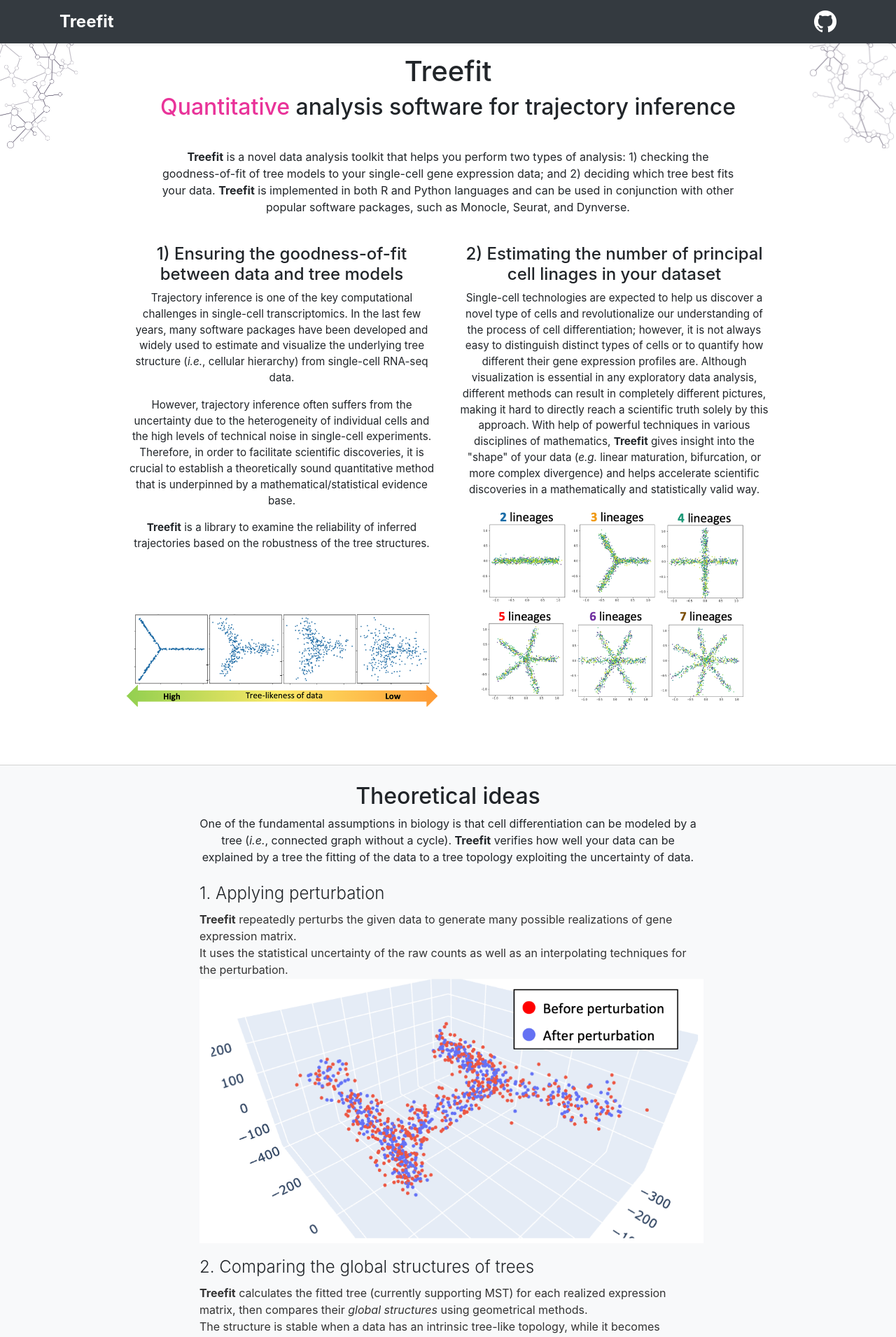
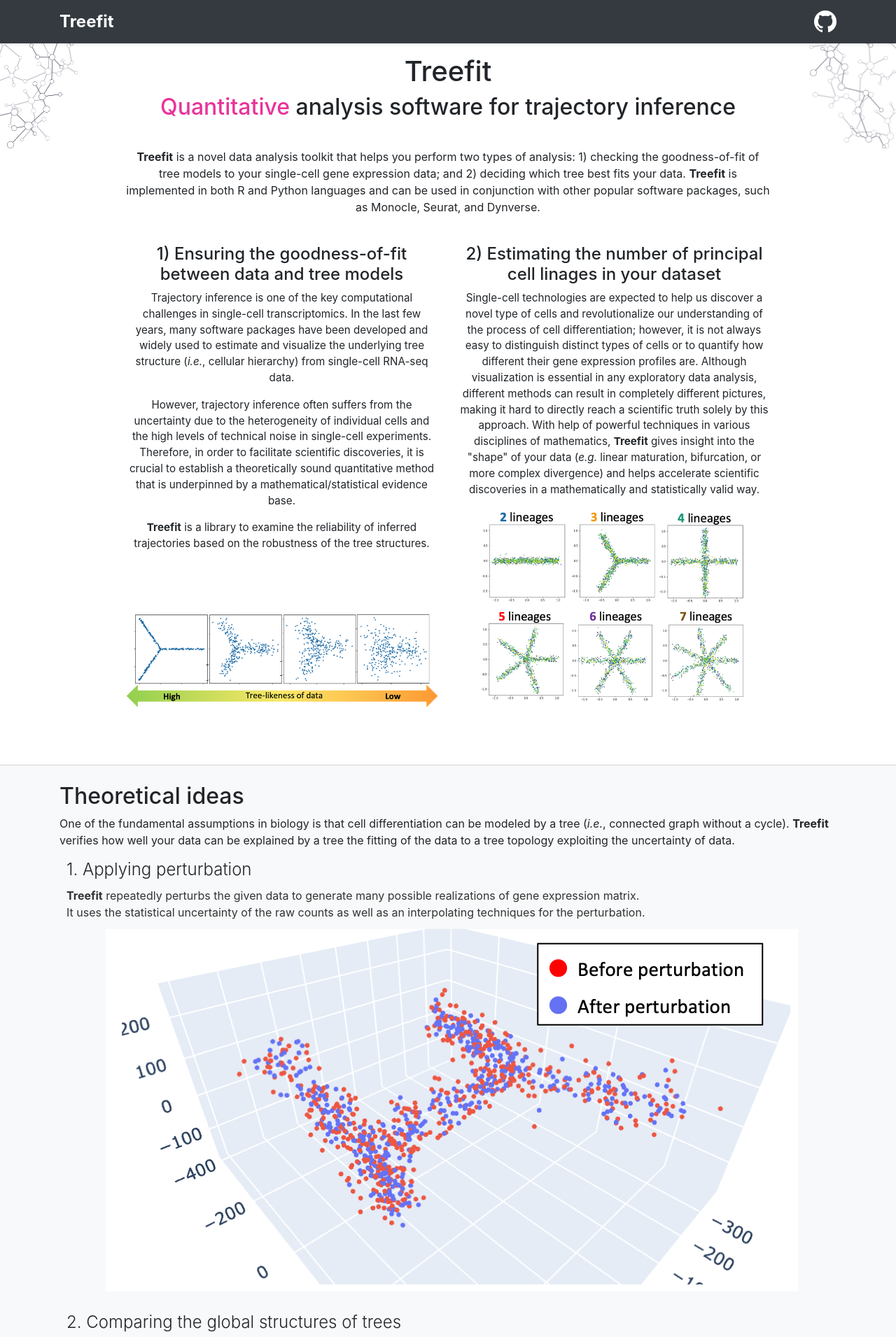
Before and after one commit to hayamizu-lab/hayamizu-lab.github.io, a Jekyll site: the page built from treefit/index.html, in a window 1280 px wide. Shown: the top 1911 px of the page at 70% size. Built offline with Jekyll 4.4.1, drawn with Linux system fonts in a browser that asks for light colours.

Commit message:
Adjust style

```diff
--- a/assets/stylesheets/main.scss
+++ b/assets/stylesheets/main.scss
@@ -86,6 +86,12 @@ footer {
     p {
       margin-bottom: 0;
       color: #333;
+      img {
+        max-width: 90%;
+        display: inline-block;
+        margin-top: 10px;
+        margin-bottom: 10px;
+      }
     }
   }
 }
--- a/treefit/index.html
+++ b/treefit/index.html
@@ -15,16 +15,21 @@ description: Treefit - Quantitative analysis software for trajectory inference
     </div>
   </div>
 
-  <div class="col-md-8 offset-md-2 col-auto text-center">
+  <div class="container">
+    <div class="row">
+      <div class="col-md-10 offset-md-1 text-center">
         <p>
           <b>Treefit</b> is a novel data analysis toolkit that helps you perform two types of analysis: 1) checking the goodness-of-fit of tree models to your single-cell gene expression data; and 2) deciding which tree best fits your data. <b>Treefit</b> is implemented in both R and Python languages and can be used in conjunction with other  popular software packages, such as Monocle, Seurat, and Dynverse.
         </p>
       </div>
+    </div>
+  </div>
 </section>
 
-<section id="section-abstract" class="container">
+<section id="section-abstract">
+  <div class="container">
     <div class="row">
-    <div class="col-md-5 offset-md-1 col-auto text-center">
+      <div class="col-md-5 offset-md-1 text-center">
         <h3>1) Ensuring the goodness-of-fit between data and tree models</h3>
         <p>
           Trajectory inference is one of the key computational challenges in single-cell transcriptomics. In the last few years, many software packages have been developed and widely used to estimate and visualize the underlying tree structure (<i>i.e.</i>, cellular hierarchy) from single-cell RNA-seq data.
@@ -39,7 +44,7 @@ description: Treefit - Quantitative analysis software for trajectory inference
           <img src="/assets/images/abstract-left.png" class="abstract-figure">
         </div>
       </div>
-    <div class="col-md-5 col-auto text-center">
+      <div class="col-md-5 text-center">
         <h3>2) Estimating the number of principal cell linages in your dataset</h3>
         <p>
           Single-cell technologies are expected to help us discover a novel type of cells and revolutionalize our understanding of the process of cell differentiation; however, it is not always easy to distinguish distinct types of cells or to quantify how different their gene expression profiles are. Although visualization is essential in any exploratory data analysis, different methods can result in completely different pictures, making it hard to directly reach a scientific truth solely by this approach. With help of powerful techniques in various disciplines of mathematics, <b>Treefit</b> gives insight into the "shape" of your data (<i>e.g.</i> linear maturation, bifurcation, or more complex divergence) and helps accelerate scientific discoveries in a mathematically and statistically valid way.
@@ -49,18 +54,13 @@ description: Treefit - Quantitative analysis software for trajectory inference
         </div>
       </div>
     </div>
+  </div>
 </section>
 
 <section id="section-theory" class="bg-light">
   <div class="container">
-    <div class="text-center">
-      <div class="col-md-8 offset-md-2">
     <h2>Theoretical ideas</h2>
     <p>One of the fundamental assumptions in biology is that cell differentiation can be modeled by a tree (<i>i.e.</i>, connected graph without a cycle).  <b>Treefit</b> verifies how well your data can be explained by a tree the fitting of the data to a tree topology exploiting the uncertainty of data.</p>
-      </div>
-    </div>
-    <div class="row">
-      <div class="col-md-8 offset-md-2">
     <div class="step">
       <h3>1. Applying perturbation</h3>
       <p><b>Treefit</b> repeatedly perturbs the given data to generate many possible realizations of gene expression matrix.</p>
@@ -82,8 +82,6 @@ description: Treefit - Quantitative analysis software for trajectory inference
       <p class="text-center"><img src="/assets/images/theory-grassmann.png"></p>
     </div>
   </div>
-    </div>
-  </div>
 </section>
 
 <section id="section-getting-started">
@@ -93,10 +91,10 @@ description: Treefit - Quantitative analysis software for trajectory inference
       <p>There are <b>Treefit</b> for R and <b>Treefit</b> for Python.</p>
     </div>
     <div class="row">
-      <div class="col-md-5 offset-md-1">
+      <div class="col-md-6">
         <p class="text-center"><a href="r/"><b>Treefit</b> for R</a></p>
       </div>
-      <div class="col-md-5">
+      <div class="col-md-6">
         <p class="text-center"><a href="python/"><b>Treefit</b> for Python</a></p>
       </div>
     </div>
```
Lines whose indentation alone changed are shown as unchanged.
